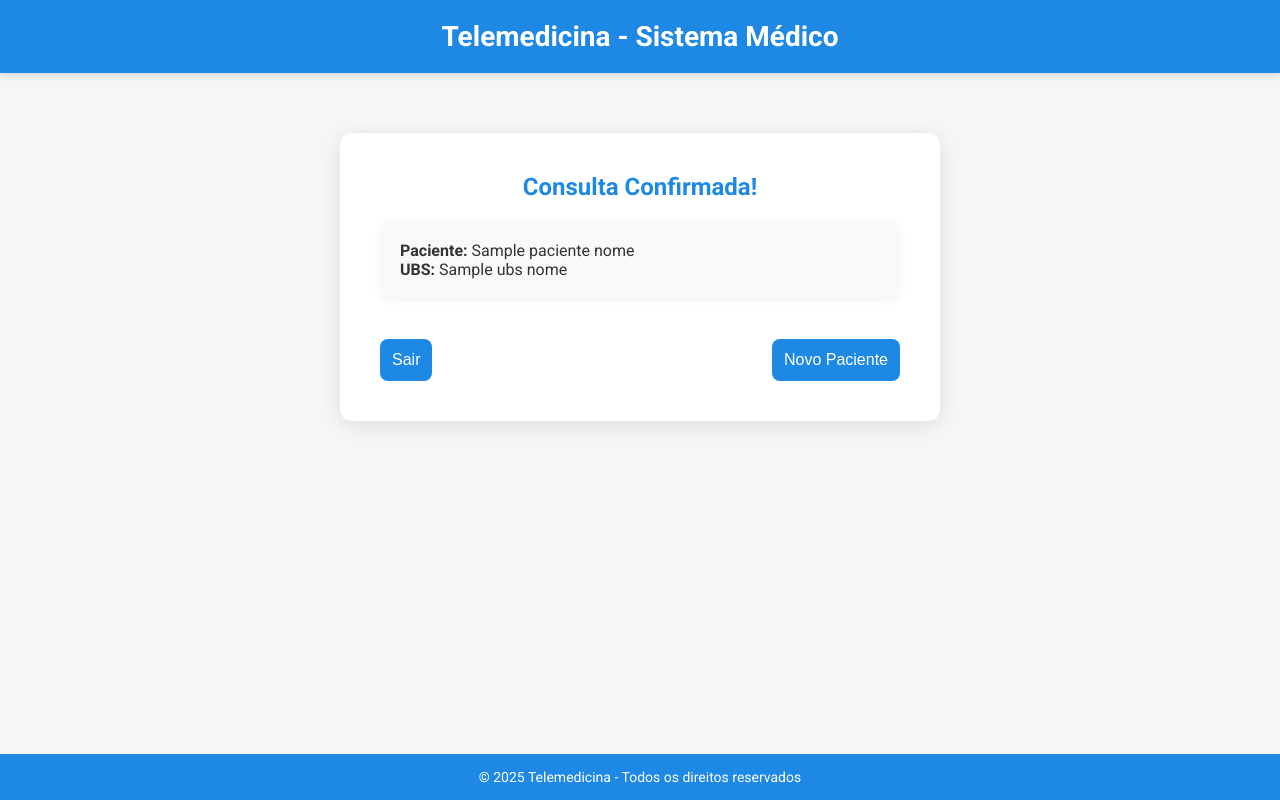
After one commit to DWilian/chatbot_saude, a Flask app: template templates/confirmacao.html in a window 1280 px wide. The commit adds this page. Run offline with Flask 3, Linux system fonts and the light colour scheme; the template is opened without the code that fills it: most values are stand-ins (such as "Sample title", 1, 10 or a date in 2020).

Commit message:
Atualização: login, pacientes, UBS e design moderno

```diff
--- a/app.py
+++ b/app.py
@@ -1,56 +1,90 @@
-from flask import Flask, render_template, request, redirect, url_for
+from flask import Flask, render_template, request, redirect, url_for, session
 import sqlite3
+from math import radians, cos, sin, sqrt, atan2
 
 app = Flask(__name__)
-DB_PATH = 'chatbot_saude.db'  # Certifique-se que o banco está na mesma pasta do app.py
+app.secret_key = "senha_super_secreta"
 
-def get_db_connection():
-    conn = sqlite3.connect(DB_PATH)
+DB_PATH_PACIENTE = r"chatbot_saude.db"
+DB_PATH_UBS = r"ubs_sp.db"
+
+def get_db_connection(db_path):
+    conn = sqlite3.connect(db_path)
     conn.row_factory = sqlite3.Row
     return conn
 
+def haversine(lat1, lon1, lat2, lon2):
+    R = 6371
+    dlat = radians(lat2 - lat1)
+    dlon = radians(lon2 - lon1)
+    a = sin(dlat/2)**2 + cos(radians(lat1))*cos(radians(lat2))*sin(dlon/2)**2
+    c = 2*atan2(sqrt(a), sqrt(1-a))
+    return R*c
+
+def ubs_mais_proximas(lat_paciente, lon_paciente, limite=5):
+    conn = get_db_connection(DB_PATH_UBS)
+    ubs_lista = conn.execute("SELECT * FROM ubs").fetchall()
+    conn.close()
+    ubs_dist = []
+    for u in ubs_lista:
+        if u['LAT'] and u['LONG']:
+            dist = haversine(lat_paciente, lon_paciente, u['LAT'], u['LONG'])
+            ubs_dist.append((dist, dict(u)))
+    ubs_dist.sort(key=lambda x: x[0])
+    return [u[1] for u in ubs_dist[:limite]]
 @app.route('/', methods=['GET', 'POST'])
-def pagina1():
+def login():
+    erro = None
+    if request.method == 'POST':
+        usuario = request.form['usuario']
+        senha = request.form['senha']
+        if usuario == 'unisa' and senha == '1234':
+            session['logado'] = True
+            return redirect(url_for('buscar_paciente'))
+        else:
+            erro = "Usuário ou senha incorretos!"
+    return render_template('login.html', erro=erro)
+
+@app.route('/pagina2', methods=['GET', 'POST'])
+def buscar_paciente():
+    if not session.get('logado'):
+        return redirect(url_for('login'))
+    erro = None
     if request.method == 'POST':
         id_paciente = request.form['id_paciente']
-        conn = get_db_connection()
-        paciente = conn.execute("SELECT * FROM paciente WHERE id_paciente = ?", (id_paciente,)).fetchone()
+        conn = get_db_connection(DB_PATH_PACIENTE)
+        paciente = conn.execute("SELECT * FROM paciente WHERE id_paciente=?", (id_paciente,)).fetchone()
+        triagem = conn.execute("SELECT * FROM triagem WHERE id_paciente=?", (id_paciente,)).fetchone()
         conn.close()
-        if paciente:
-            return redirect(url_for('pagina2', id_paciente=id_paciente))
+        if paciente and triagem:
+            sintomas = triagem['resumo_sintomas'] or "Nenhum sintoma registrado"
+            lat = triagem['lat'] if 'lat' in triagem.keys() else -23.659
+            lon = triagem['lon'] if 'lon' in triagem.keys() else -46.713
+            session['id_paciente'] = id_paciente
+            session['paciente_nome'] = paciente['nome_completo']
+            session['lat'] = lat
+            session['lon'] = lon
+            return render_template('pagina3.html', paciente=paciente, sintomas=sintomas)
         else:
-            return "Paciente não encontrado", 404
-    return render_template('pagina1.html')
+            erro = "Paciente não encontrado!"
+    return render_template('pagina2.html', erro=erro)
 
-@app.route('/pagina2/<int:id_paciente>')
-def pagina2(id_paciente):
-    conn = get_db_connection()
-    paciente = conn.execute("SELECT * FROM paciente WHERE id_paciente = ?", (id_paciente,)).fetchone()
-    triagens = conn.execute("SELECT * FROM triagem WHERE id_paciente = ?", (id_paciente,)).fetchall()
-    historico = conn.execute("SELECT * FROM historico_medico WHERE id_paciente = ?", (id_paciente,)).fetchone()
-    conn.close()
-    return render_template('pagina2.html', paciente=paciente, triagens=triagens, historico=historico)
-
-@app.route('/pagina3/<int:id_paciente>', methods=['GET', 'POST'])
-def pagina3(id_paciente):
-    conn = get_db_connection()
-    paciente = conn.execute("SELECT * FROM paciente WHERE id_paciente = ?", (id_paciente,)).fetchone()
-
-    # PARA COLOCAR AS APIS
-    ubs_proximas = [
-        {"id": 1, "nome": "UBS Centro", "endereco": "Rua A, 123"},
-        {"id": 2, "nome": "UBS Bairro", "endereco": "Rua B, 456"}
-    ]
-
+@app.route('/escolher_ubs', methods=['GET', 'POST'])
+def escolher_ubs():
+    if not session.get('logado'):
+        return redirect(url_for('login'))
+    lat = session.get('lat')
+    lon = session.get('lon')
+    paciente_nome = session.get('paciente_nome')
+    ubs_proximas = ubs_mais_proximas(lat, lon)
+    erro = None
     if request.method == 'POST':
-        ubs_nome = request.form['ubs']
-        conn.execute("UPDATE triagem SET status_encaminhamento='agendado' WHERE id_paciente=?", (id_paciente,))
-        conn.commit()
-        conn.close()
-        return f"Consulta marcada na UBS {ubs_nome}!"
-
-    conn.close()
-    return render_template('pagina3.html', paciente=paciente, ubs_proximas=ubs_proximas)
+        ubs_selecionada = request.form.get('ubs')
+        if not ubs_selecionada:
+            erro = "Selecione uma UBS antes de confirmar!"
+        else:
+            return render_template('confirmacao.html', paciente_nome=paciente_nome, ubs_nome=ubs_selecionada)
+    return render_template('escolher_ubs.html', ubs_proximas=ubs_proximas, paciente={'nome_completo': paciente_nome}, erro=erro)
 
 if __name__ == "__main__":
     app.run(debug=True)
--- /dev/null
+++ b/static/style.css
@@ -0,0 +1,17 @@
+* { margin:0; padding:0; box-sizing:border-box; }
+body { font-family: 'Roboto', sans-serif; background:#f4f6f8; color:#333; }
+header { background:#1e88e5; color:white; padding:20px 0; text-align:center; font-size:28px; font-weight:bold; box-shadow:0 4px 6px rgba(0,0,0,0.1); }
+footer { background:#1e88e5; color:white; text-align:center; padding:15px; position:fixed; bottom:0; width:100%; font-size:14px; }
+.container { max-width:600px; margin:60px auto; padding:40px; background:white; border-radius:12px; box-shadow:0 4px 20px rgba(0,0,0,0.1); }
+h2,h3 { color:#1e88e5; margin-bottom:20px; text-align:center; }
+form { display:flex; flex-direction:column; }
+input, select { padding:12px; margin:10px 0; border-radius:8px; border:1px solid #ccc; font-size:16px; transition:.3s; }
+input:focus, select:focus { border-color:#1e88e5; outline:none; }
+button { padding:12px; margin-top:20px; background:#1e88e5; color:white; border:none; border-radius:8px; cursor:pointer; font-size:16px; transition:.3s; }
+button:hover { background:#1565c0; }
+ul { list-style:none; padding:0; }
+li { padding:12px; margin-bottom:10px; border:1px solid #ddd; border-radius:8px; background:#f9f9f9; transition:.2s; }
+li:hover { background:#e3f2fd; }
+.card { background:#f9f9f9; border-radius:10px; padding:20px; margin-bottom:20px; box-shadow:0 2px 10px rgba(0,0,0,0.05); }
+.erro { background:#ffcccc; color:#990000; padding:12px; margin-bottom:15px; border-radius:8px; text-align:center; font-weight:bold; box-shadow:0 2px 5px rgba(0,0,0,0.1); }
+@media screen and (max-width:768px) { .container { margin:30px 20px; padding:30px; } }
--- a/templates/base.html
+++ b/templates/base.html
@@ -2,43 +2,13 @@
 <html lang="pt-br">
 <head>
     <meta charset="UTF-8">
-    <meta name="viewport" content="width=device-width, initial-scale=1.0">
-    <title>Chatbot Saúde</title>
-    <link href="https://cdn.jsdelivr.net/npm/bootstrap@5.3.2/dist/css/bootstrap.min.css" rel="stylesheet">
-    <style>
-        body {
-            background-color: #f7f9fc;
-        }
-        .sidebar {
-            height: 100vh;
-            background-color: #0d6efd;
-            color: white;
-            padding: 20px;
-        }
-        .sidebar a {
-            color: white;
-            text-decoration: none;
-            display: block;
-            margin: 10px 0;
-        }
-        .content {
-            padding: 20px;
-        }
-        h1, h2 {
-            color: #0d6efd;
-        }
-    </style>
+    <title>{% block title %}Telemedicina{% endblock %}</title>
+    <link rel="stylesheet" href="{{ url_for('static', filename='style.css') }}">
+    <link href="https://fonts.googleapis.com/css2?family=Roboto:wght@400;500;700&display=swap" rel="stylesheet">
 </head>
 <body>
-<div class="d-flex">
-    <div class="sidebar">
-        <h3>Menu Médico</h3>
-        <a href="{{ url_for('pagina1') }}">Pesquisar Paciente</a>
-    </div>
-    <div class="content container-fluid">
-        {% block content %}{% endblock %}
-    </div>
-</div>
-<script src="https://cdn.jsdelivr.net/npm/bootstrap@5.3.2/dist/js/bootstrap.bundle.min.js"></script>
+    <header>Telemedicina - Sistema Médico</header>
+    <main>{% block content %}{% endblock %}</main>
+    <footer>&copy; 2025 Telemedicina - Todos os direitos reservados</footer>
 </body>
 </html>
--- /dev/null
+++ b/templates/confirmacao.html
@@ -0,0 +1,17 @@
+{% extends 'base.html' %}
+
+{% block title %}Consulta Confirmada{% endblock %}
+
+{% block content %}
+<div class="container">
+    <h2>Consulta Confirmada!</h2>
+    <div class="card">
+        <p><strong>Paciente:</strong> {{ paciente_nome }}</p>
+        <p><strong>UBS:</strong> {{ ubs_nome }}</p>
+    </div>
+    <div style="display:flex; justify-content: space-between; margin-top: 20px;">
+        <a href="{{ url_for('login') }}"><button>Sair</button></a>
+        <a href="{{ url_for('buscar_paciente') }}"><button>Novo Paciente</button></a>
+    </div>
+</div>
+{% endblock %}
```
Also changed, not shown: import_ubs.py (added, +93 -0 lines), popular_ubs.py (added, +32 -0 lines), templates/escolher_ubs.html (added, +21 -0 lines), templates/login.html (added, +20 -0 lines), templates/pagina1.html (deleted, +0 -13 lines), templates/pagina2.html (+10 -19 lines), templates/pagina3.html (+12 -11 lines), chatbot_saude.db, ubs_sp.csv (added), ubs_sp.db (added).
